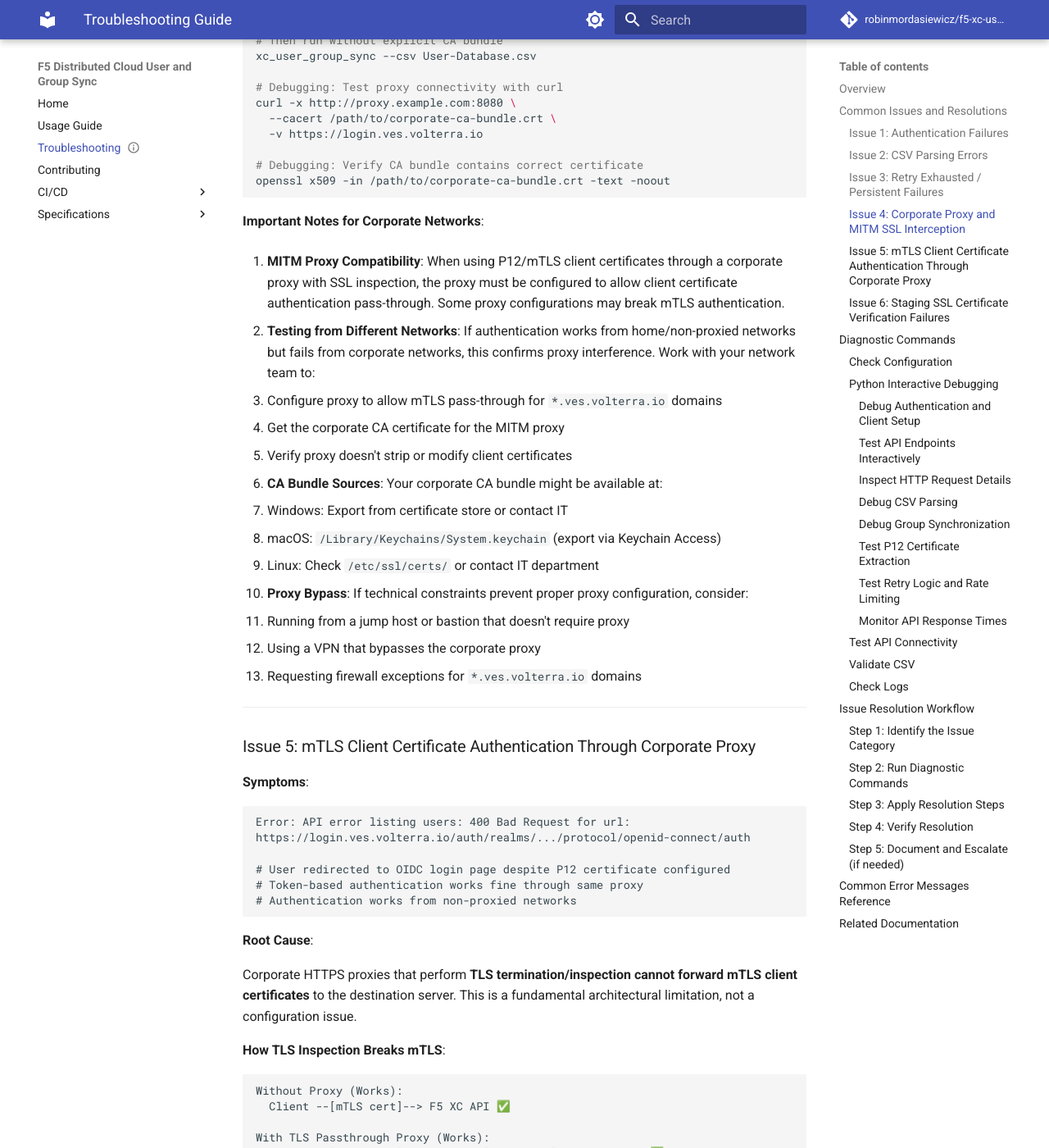
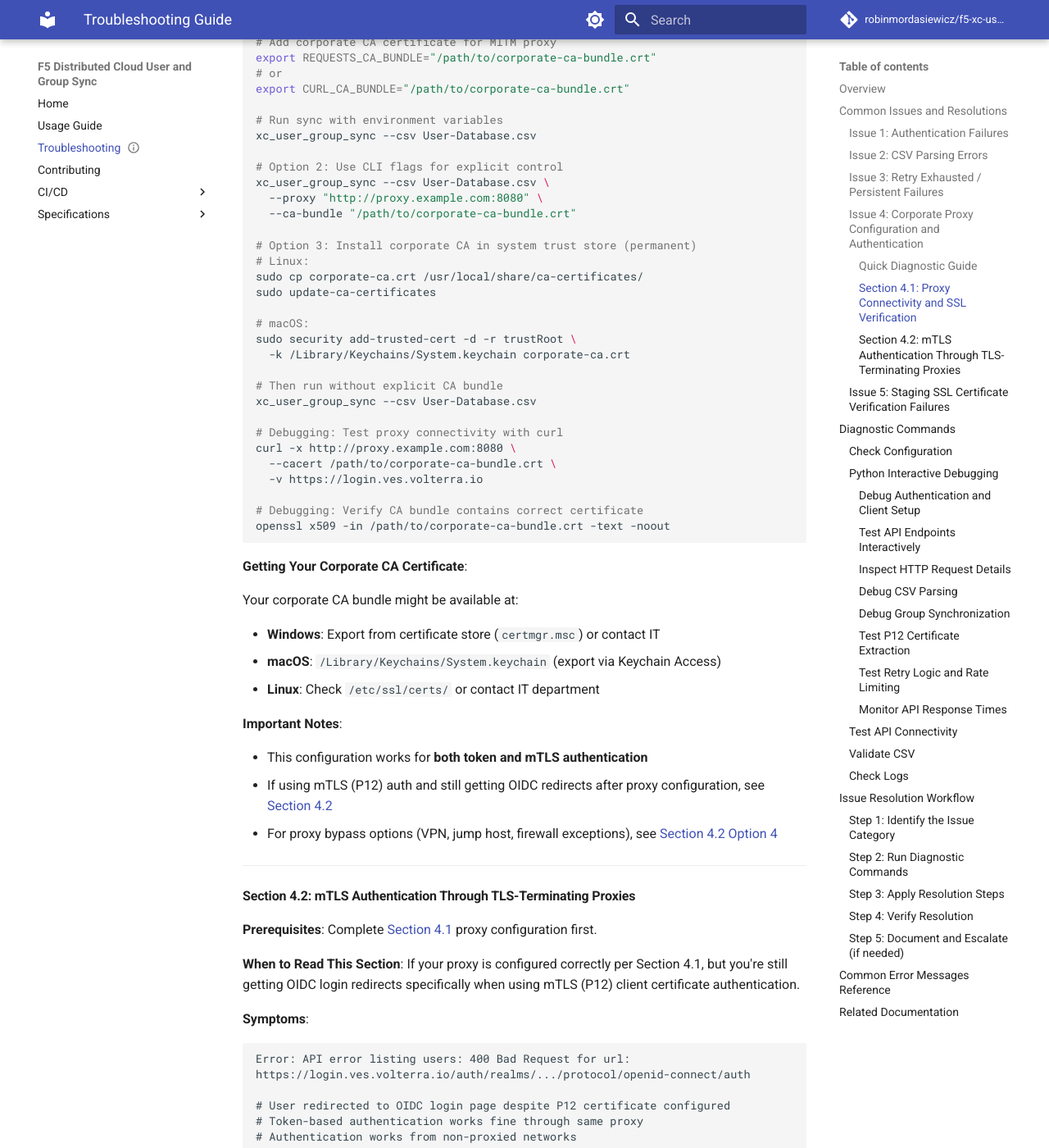
Before and after one commit to robinmordasiewicz/f5-xc-rbac, an MkDocs documentation site: the page built from docs/troubleshooting.md, in a window 1280 px wide and 1400 px high, scrolled down 4613 px. Shown: the whole window at 82% size. Built offline with MkDocs 1.6.1 and Material for MkDocs 9.7.7, drawn with Linux system fonts in a browser that asks for light colours; comment, search, counter and statistics services are not loaded; some of the changed text lies outside the part shown.

Commit message:
docs: restructure proxy documentation for better logical flow (#171)
Consolidate Issues 4 and 5 into single comprehensive proxy section with
improved navigation and clearer relationship between topics.

**Changes**:

Issue 4 Restructure:
- Add Quick Diagnostic Guide decision tree for symptom-based routing
- Section 4.1: Proxy Connectivity and SSL Verification (consolidated from Issue 4)
  * Diagnostic tests for connectivity
  * Proxy and CA bundle configuration
  * Works for all authentication methods (token and mTLS)
- Section 4.2: mTLS Authentication Through TLS-Terminating Proxies (from Issue 5)
  * Prerequisites: Complete Section 4.1 first
  * Architecture limitation explanation
  * mTLS-specific solutions
  * Clear cross-references to Section 4.1

Issue Renumbering:
- Renumber Issue 6 (Staging SSL) → Issue 5
- Update error reference table: Issue 5 → Issue 4.2
- Update configuration.md cross-reference link

**Improvements**:

1. **Single entry point**: All proxy issues start at Issue 4 with decision tree
2. **Clear progression**: Basic config (4.1) → Authentication limitation (4.2)
3. **Eliminates duplication**: Proxy configuration defined once in 4.1
4. **Better navigation**: Decision tree routes users to relevant subsection
5. **Shows relationship**: Natural flow from general to mTLS-specific

**Benefits**:
- Users know exactly where to start based on symptoms
- Proxy configuration steps no longer duplicated
- Clear hierarchical structure reflects actual troubleshooting flow
- Prerequisites prevent users from skipping essential setup
- Maintains all technical detail while improving organization

Closes #170

🤖 Generated with [Claude Code](https://claude.com/claude-code)

Co-authored-by: Claude <noreply@anthropic.com>

````diff
--- a/docs/configuration.md
+++ b/docs/configuration.md
@@ -81,7 +81,7 @@ When a corporate proxy performs TLS termination/inspection:
    - Run from AWS/Azure/GCP without corporate proxy
    - Avoids proxy configuration complexity entirely
 
-See [Troubleshooting - mTLS Proxy Authentication](#issue-5-mtls-client-certificate-authentication-through-corporate-proxy) for detailed analysis.
+See [Troubleshooting - Section 4.2: mTLS Proxy Authentication](troubleshooting.md#section-42-mtls-authentication-through-tls-terminating-proxies) for detailed analysis.
 
 ### Using Environment Variables (Recommended)
 
--- a/docs/troubleshooting.md
+++ b/docs/troubleshooting.md
@@ -121,14 +121,31 @@ curl -v --proxy "" https://${TENANT_ID}.console.ves.volterra.io
 
 ---
 
-### Issue 4: Corporate Proxy and MITM SSL Interception
+### Issue 4: Corporate Proxy Configuration and Authentication
+
+This section covers all proxy-related issues including connectivity, SSL verification, and authentication-specific limitations.
+
+#### Quick Diagnostic Guide
+
+Determine which subsection addresses your issue:
+
+- **Connection timeouts or refused?** → See [Section 4.1](#section-41-proxy-connectivity-and-ssl-verification)
+- **SSL certificate verification errors?** → See [Section 4.1](#section-41-proxy-connectivity-and-ssl-verification)
+- **Proxy authentication required (407)?** → See [Section 4.1](#section-41-proxy-connectivity-and-ssl-verification)
+- **OIDC login redirect with mTLS/P12 auth?** → See [Section 4.2](#section-42-mtls-authentication-through-tls-terminating-proxies)
+- **Token auth works but mTLS doesn't?** → See [Section 4.2](#section-42-mtls-authentication-through-tls-terminating-proxies)
+
+---
+
+#### Section 4.1: Proxy Connectivity and SSL Verification
 
 **Symptoms**:
 
 ```text
-HTTP 400 Bad Request for url: https://login.ves.volterra.io/auth/realms/...
+Connection timeout or refused
 SSLError: certificate verify failed
-Connection timeout or refused
+HTTP 407 Proxy Authentication Required
+HTTP 400 Bad Request (general connectivity issues)
 ```
 
 **Example Error Messages**:
@@ -200,8 +217,8 @@ curl -v --max-time 10 \
 
 1. Corporate proxy intercepting HTTPS traffic with MITM (Man-In-The-Middle) SSL inspection
 2. Proxy CA certificate not trusted by Python requests library
-3. Client certificate authentication incompatible with proxy MITM
-4. Proxy requiring authentication
+3. Proxy requiring authentication
+4. Firewall blocking direct HTTPS access
 
 **Resolution Steps**:
 
@@ -248,28 +265,27 @@ curl -x http://proxy.example.com:8080 \
 openssl x509 -in /path/to/corporate-ca-bundle.crt -text -noout
 ```
 
-**Important Notes for Corporate Networks**:
+**Getting Your Corporate CA Certificate**:
 
-1. **MITM Proxy Compatibility**: When using P12/mTLS client certificates through a corporate proxy with SSL inspection, the proxy must be configured to allow client certificate authentication pass-through. Some proxy configurations may break mTLS authentication.
+Your corporate CA bundle might be available at:
 
-2. **Testing from Different Networks**: If authentication works from home/non-proxied networks but fails from corporate networks, this confirms proxy interference. Work with your network team to:
-   - Configure proxy to allow mTLS pass-through for `*.ves.volterra.io` domains
-   - Get the corporate CA certificate for the MITM proxy
-   - Verify proxy doesn't strip or modify client certificates
+- **Windows**: Export from certificate store (`certmgr.msc`) or contact IT
+- **macOS**: `/Library/Keychains/System.keychain` (export via Keychain Access)
+- **Linux**: Check `/etc/ssl/certs/` or contact IT department
 
-3. **CA Bundle Sources**: Your corporate CA bundle might be available at:
-   - Windows: Export from certificate store or contact IT
-   - macOS: `/Library/Keychains/System.keychain` (export via Keychain Access)
-   - Linux: Check `/etc/ssl/certs/` or contact IT department
+**Important Notes**:
 
-4. **Proxy Bypass**: If technical constraints prevent proper proxy configuration, consider:
-   - Running from a jump host or bastion that doesn't require proxy
-   - Using a VPN that bypasses the corporate proxy
-   - Requesting firewall exceptions for `*.ves.volterra.io` domains
+- This configuration works for **both token and mTLS authentication**
+- If using mTLS (P12) auth and still getting OIDC redirects after proxy configuration, see [Section 4.2](#section-42-mtls-authentication-through-tls-terminating-proxies)
+- For proxy bypass options (VPN, jump host, firewall exceptions), see [Section 4.2 Option 4](#option-4-use-network-without-proxy-enforcement)
 
 ---
 
-### Issue 5: mTLS Client Certificate Authentication Through Corporate Proxy
+#### Section 4.2: mTLS Authentication Through TLS-Terminating Proxies
+
+**Prerequisites**: Complete [Section 4.1](#section-41-proxy-connectivity-and-ssl-verification) proxy configuration first.
+
+**When to Read This Section**: If your proxy is configured correctly per Section 4.1, but you're still getting OIDC login redirects specifically when using mTLS (P12) client certificate authentication.
 
 **Symptoms**:
 
@@ -440,7 +456,7 @@ openssl s_client -connect login.ves.volterra.io:443 \
 
 ---
 
-### Issue 6: Staging SSL Certificate Verification Failures
+### Issue 5: Staging SSL Certificate Verification Failures
 
 **Symptoms**:
 
@@ -987,7 +1003,7 @@ If issue persists:
 | Error Message | Likely Cause | Resolution |
 |---------------|--------------|------------|
 | `HTTP 401 Unauthorized` | Invalid credentials | Verify certificate and key files |
-| `HTTP 400 Bad Request` (with login.ves.volterra.io) | Proxy MITM stripping mTLS cert | Use token auth or TLS passthrough (Issue 5) |
+| `HTTP 400 Bad Request` (with login.ves.volterra.io) | Proxy MITM stripping mTLS cert | Use token auth or TLS passthrough (Issue 4.2) |
 | `HTTP 429 Too Many Requests` | Rate limiting | Reduce request frequency, increase delays |
 | `HTTP 503 Service Unavailable` | F5 XC API outage | Wait and retry, check F5 status page |
 | `CSVParseError` | Invalid CSV format | Validate CSV structure and encoding |
````
